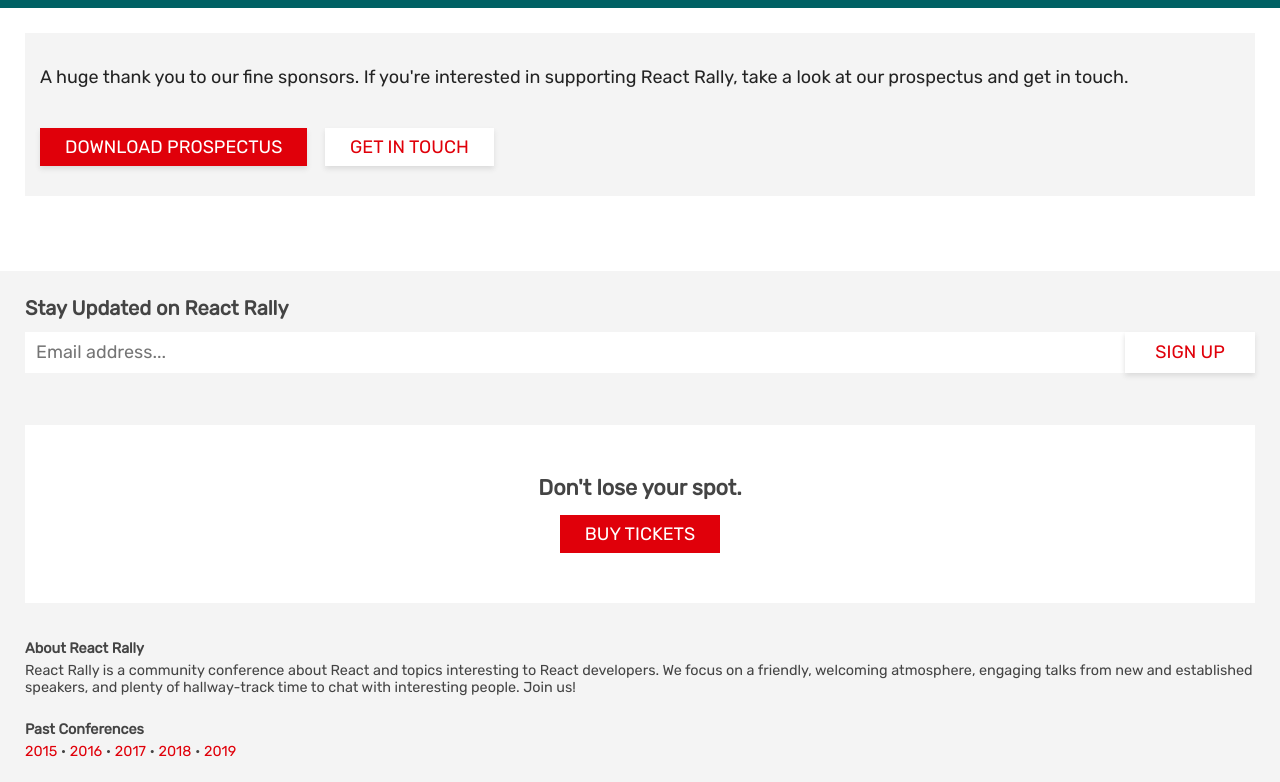
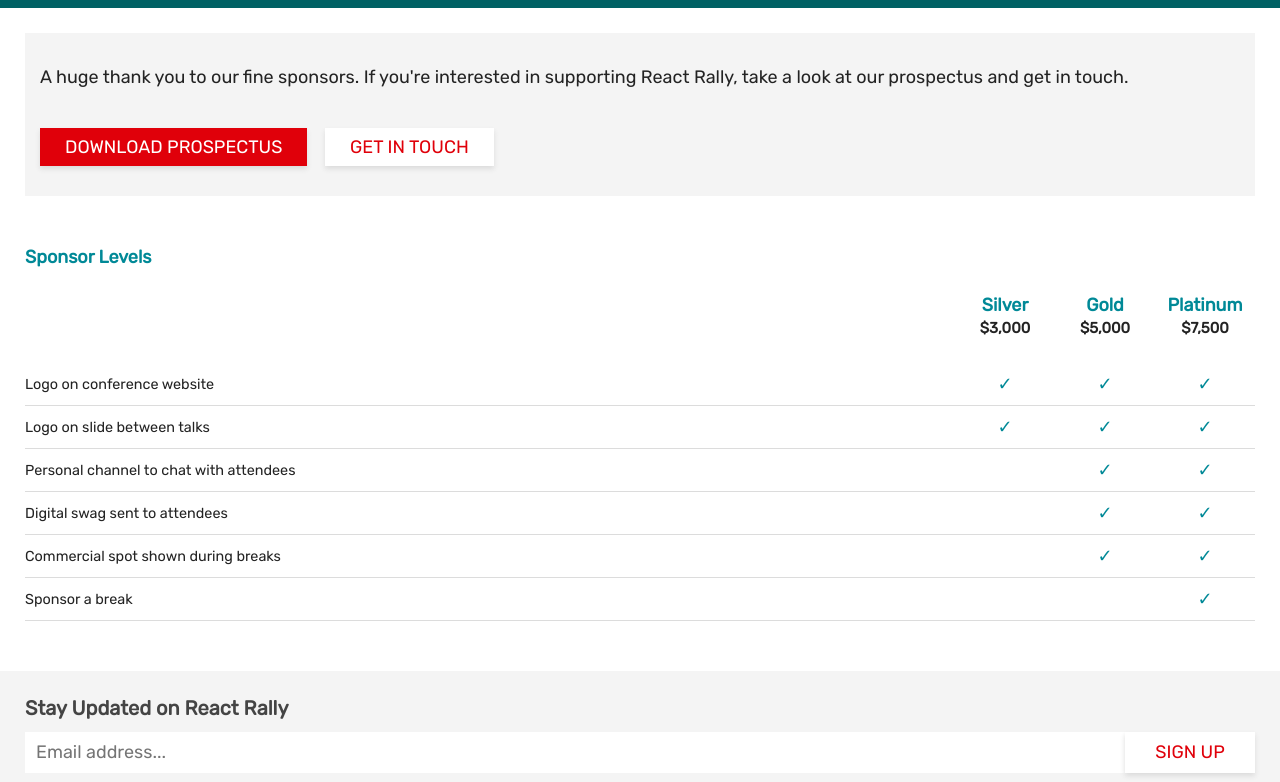
Before and after one commit to react-rally/react-rally-2020, a React app: page /sponsors in a window 1280 px wide. Shown: the part 125-907 px from the top of the page. Built offline with nearby package versions, Linux system fonts and the light colour scheme.

Commit message:
Adding Features

```diff
--- /dev/null
+++ b/app/components/Features.js
@@ -0,0 +1,63 @@
+import React from 'react';
+
+export default ({ featureSet }) => {
+  return (
+    <table className="Features">
+      {renderHead(featureSet)}
+      {renderBody(featureSet)}
+    </table>
+  );
+};
+
+const renderHead = (featureSet) => {
+  return (
+    <thead>
+      <tr>
+        <th></th>
+        {featureSet.levels.map((level) => (
+          <th key={level.name}>
+            <div>{level.name}</div>
+            <small>{formatCurrency(level.price)}</small>
+          </th>
+        ))}
+      </tr>
+    </thead>
+  );
+};
+
+const renderBody = (featureSet) => {
+  return (
+    <tbody>
+      {featureSet.features.map((feature) => {
+        return (
+          <tr key={feature.id}>
+            <td>{feature.name}</td>
+            {renderFeatureLevels(feature.id, featureSet.levels)}
+          </tr>
+        )
+      })}
+    </tbody>
+  );
+};
+
+const renderFeatureLevels = (featureId, levels) => {
+  return levels.map((level) => {
+    return (
+      <td
+        key={`${featureId}-${level.name}`}
+        dangerouslySetInnerHTML={{
+          __html: level.features.includes(featureId) ? '&#x2713;' : ''
+        }}
+      />
+    );
+  });
+};
+
+const formatCurrency = (number) => {
+  return parseInt(number, 10).toLocaleString(undefined, {
+    style: 'currency',
+    currency: 'USD',
+    minimumFractionDigits: 0,
+    maximumFractionDigits: 0
+  });
+};
--- a/app/helpers/constants.js
+++ b/app/helpers/constants.js
@@ -36,3 +36,20 @@
   OPPORTUNITY_SCHOLARSHIP_OPEN: '2020-01-01T06:00:00-00:00',
   OPPORTUNITY_SCHOLARSHIP_CLOSE: '2020-01-01T06:00:00-00:00',
 };
+
+constants.FeatureSets = {};
+constants.FeatureSets.Sponsors = {
+  features: [
+    { id: 0, name: 'Logo on conference website' },
+    { id: 1, name: 'Logo on slide between talks' },
+    { id: 2, name: 'Personal channel to chat with attendees' },
+    { id: 3, name: 'Digital swag sent to attendees' },
+    { id: 4, name: 'Commercial spot shown during breaks' },
+    { id: 5, name: 'Sponsor a break' }
+  ],
+  levels: [
+    { name: 'Silver', price: 3000, features: [0, 1] },
+    { name: 'Gold', price: 5000, features: [0, 1, 2, 3, 4] },
+    { name: 'Platinum', price: 7500, features: [0, 1, 2, 3, 4, 5] }
+  ]
+};
--- a/app/screens/Sponsors/index.js
+++ b/app/screens/Sponsors/index.js
@@ -1,6 +1,7 @@
 import React from 'react';
 import constants from 'helpers/constants';
 import Button from 'components/Button';
+import Features from 'components/Features';
 import SponsorData from '../../../api/sponsors';
 
 export default () => {
@@ -18,6 +19,11 @@
         </Button>
         &nbsp;&nbsp;&nbsp;&nbsp;
         <Button href={constants.Links.EMAIL_ORGANIZERS}>Get in Touch</Button>
+      </section>
+
+      <section>
+        <h2>Sponsor Levels</h2>
+        <Features featureSet={constants.FeatureSets.Sponsors} />
       </section>
 
       {Object.keys(SponsorData)
--- a/assets/css/styles.scss
+++ b/assets/css/styles.scss
@@ -682,12 +682,12 @@
 
 /* -- Black Lives Matter -- */
 .BlackLivesMatter__Banner {
-  background: #222;
+  background: $color-primary;
   text-align: center;
   padding: 10px;
 }
 .BlackLivesMatter__Banner a {
-  color: #ccc;
+  color: $color-grayLight;
 }
 
 .BlackLivesMatter {
@@ -696,13 +696,13 @@
   right: 0;
   bottom: 0;
   left: 0;
-  background: #222;
-  color: #ccc;
+  background: $color-primary;
+  color: $color-grayLight;
   overflow: auto;
 }
 .BlackLivesMatter h1 {
   border: 0 none;
-  color: #ccc;
+  color: $color-grayLight;
   padding: 0;
   margin: 0;
 }
@@ -710,6 +710,30 @@
   max-width: 800px;
   margin: 0 auto;
   padding: 25px !important;
+}
+
+/* -- Features -- */
+.Features {
+  width: 100%;
+  border-collapse: collapse;
+}
+.Features th {
+  padding-bottom: 25px;
+}
+.Features th div {
+  color: $color-tealLight;
+}
+.Features td {
+  padding: 10px 0;
+  border-bottom: 1px solid $color-grayLight;
+}
+.Features td:first-child {
+  font-size: 0.8em;
+}
+.Features td:not(:first-child) {
+  text-align: center;
+  width: 100px;
+  color: $color-tealLight;
 }
 
 /* -- Icon -- */
```
